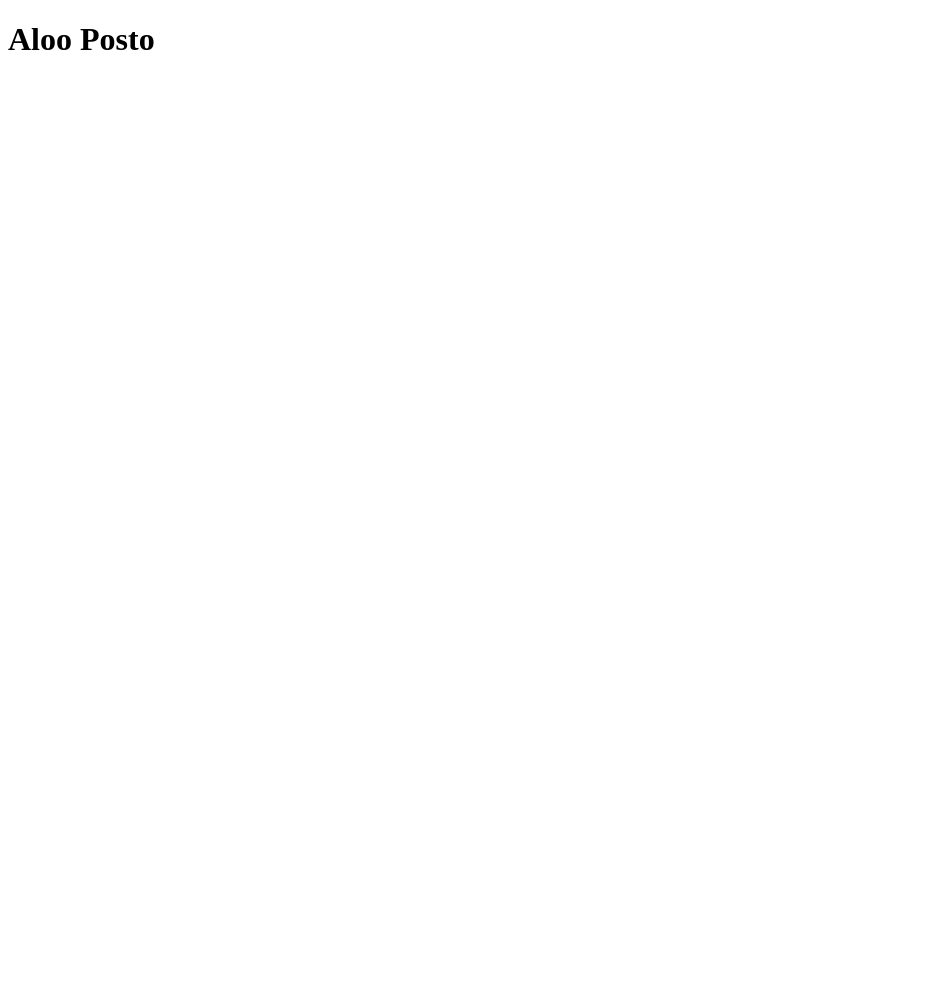
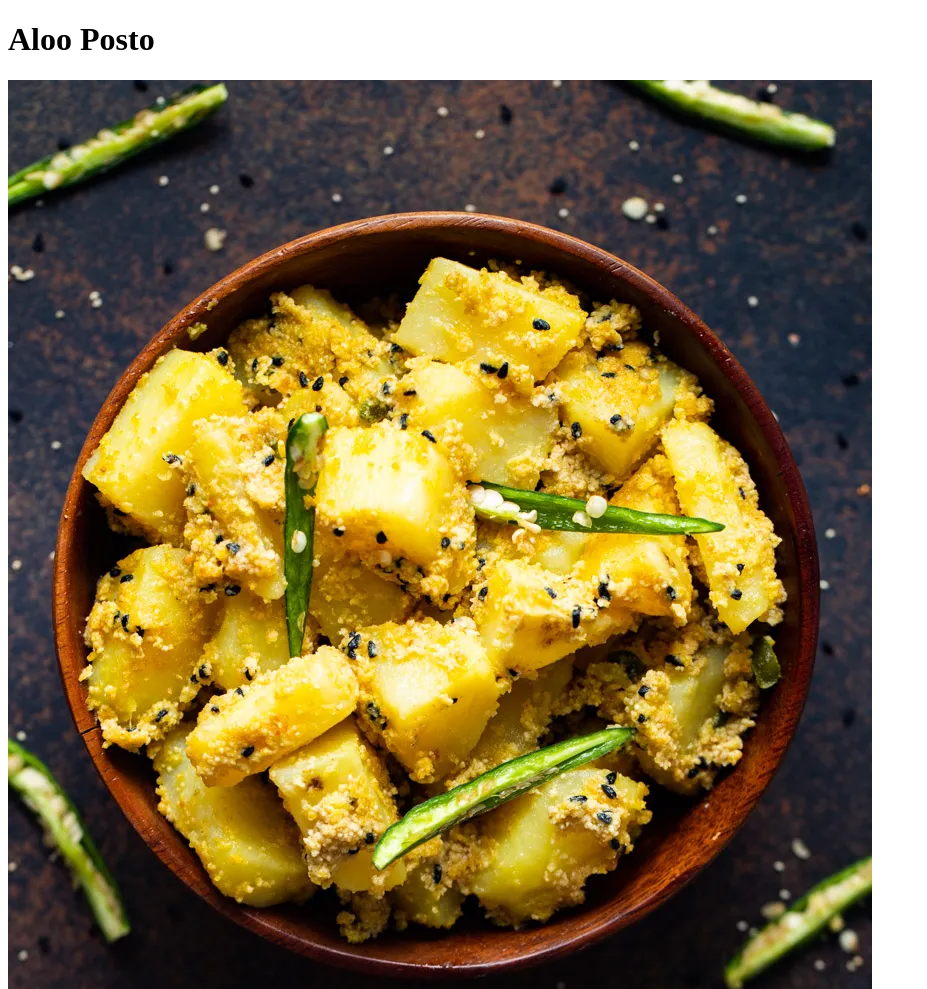
Before and after one commit to DC75166/odin_recipes, a plain HTML site: page recipes/alooposto.html in a window 1280 px wide. Shown: the top 989 px of the page, without its empty margins (0-927 px from the left). Before the commit the page ends 800 px from the top, so only its background shows below. Drawn offline with Linux system fonts and the light colour scheme.

Commit message:
This is the second commit for the project
I have downloaded and saved the alooposto image
inside the images folder

Next I have added the image for the alooposto
recipe in the alooposto.html inside recipes
directory.

```diff
--- a/recipes/alooposto.html
+++ b/recipes/alooposto.html
@@ -7,5 +7,6 @@
 </head>
 <body>
     <h1>Aloo Posto</h1>
+    <img src="../images/alooposto.jpg">
 </body>
 </html>
```
Also changed, not shown: images/alooposto.jpg (added).
